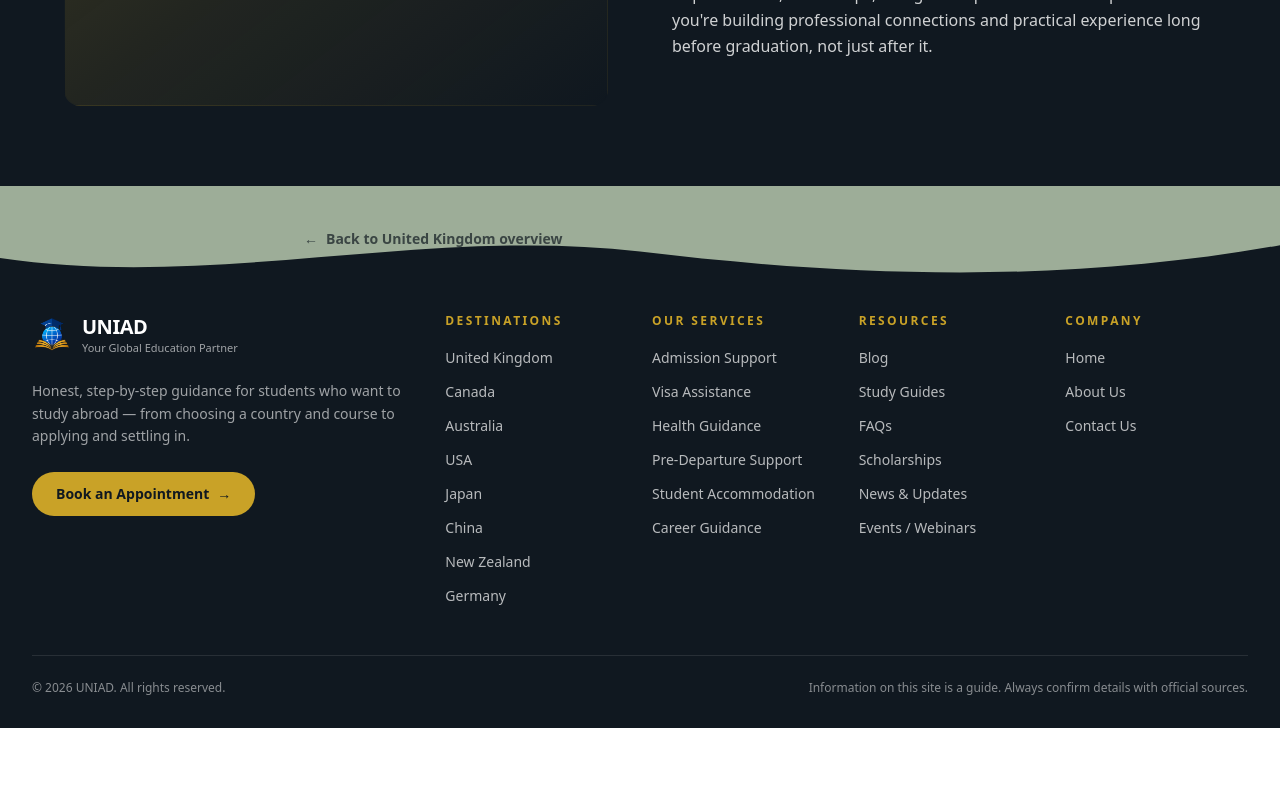
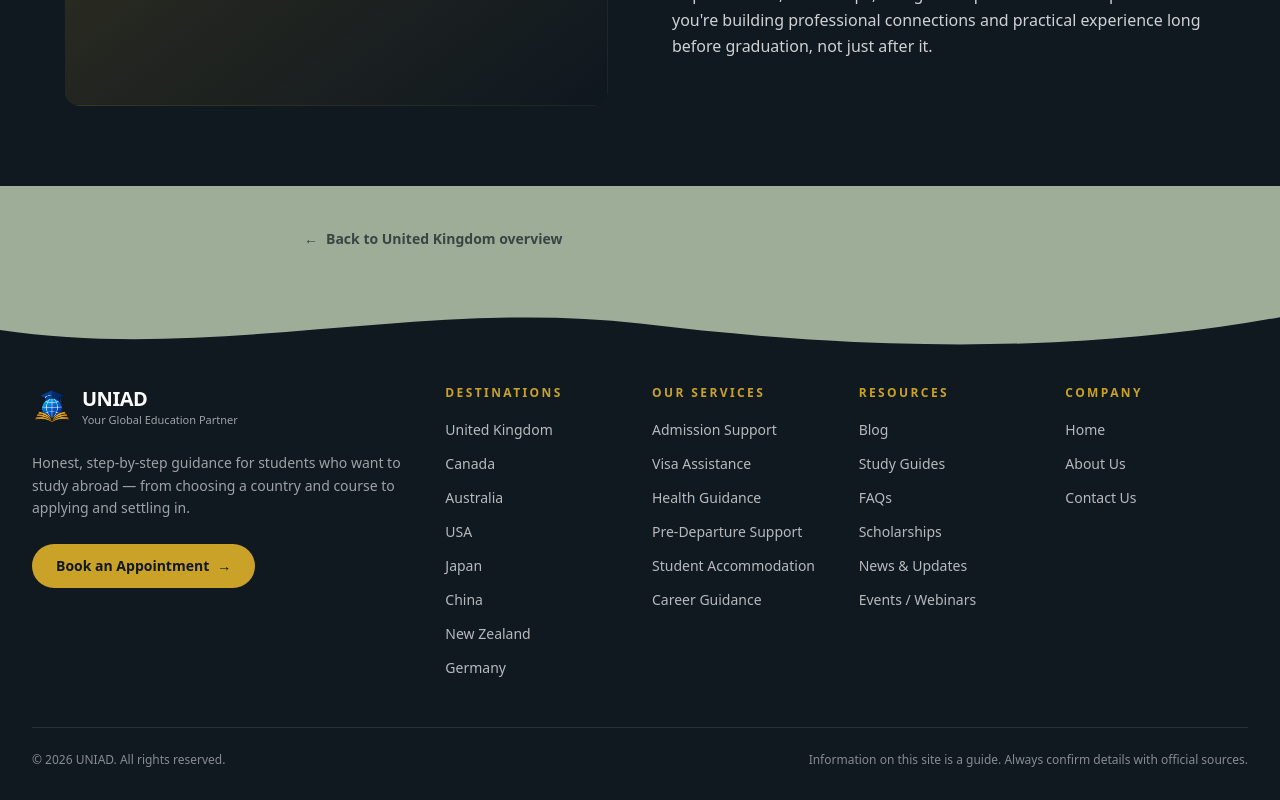
Before and after one commit to Zannat02/UNIAD, a Next.js app: page /study-in/uk/why-study in a window 1280 px wide. Shown: the part 4994-5794 px from the top of the page. Before the commit the page ends 5722 px from the top, so only its background shows below. Built offline with nearby package versions, Linux system fonts and the light colour scheme.

Commit message:
fix: add bottom space before footer on about and why-study pages

```diff
--- a/src/app/study-in/[country]/about/page.js
+++ b/src/app/study-in/[country]/about/page.js
@@ -83,7 +83,7 @@ export default async function AboutPage({ params }) {
       ))}
 
       {/* BACK */}
-      <section className="bg-white px-5 py-10 lg:px-8">
+    <section className="bg-white px-5 pb-20 pt-10 md:pb-28 lg:px-8">
         <div className="mx-auto max-w-2xl">
           <Link
             href={`/study-in/${country.slug}`}
--- a/src/app/study-in/[country]/why-study/page.js
+++ b/src/app/study-in/[country]/why-study/page.js
@@ -73,7 +73,7 @@ export default async function WhyStudyPage({ params }) {
       ))}
 
       {/*BACK  */}
-      <section className="px-5 py-10 lg:px-8">
+    <section className="px-5 pb-20 pt-10 md:pb-28 lg:px-8">
         <div className="mx-auto max-w-2xl">
           <Link
             href={`/study-in/${country.slug}`}
```
